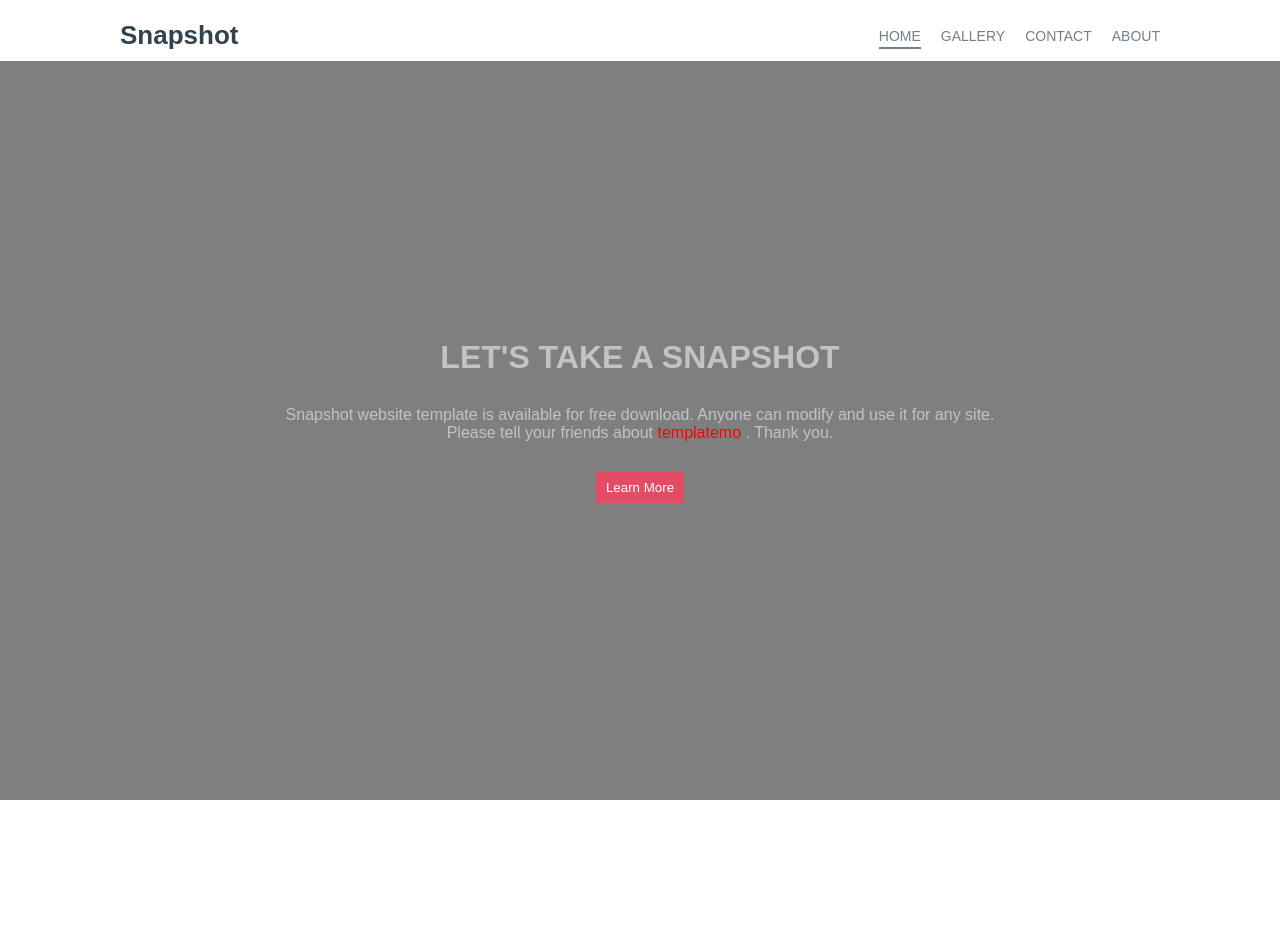
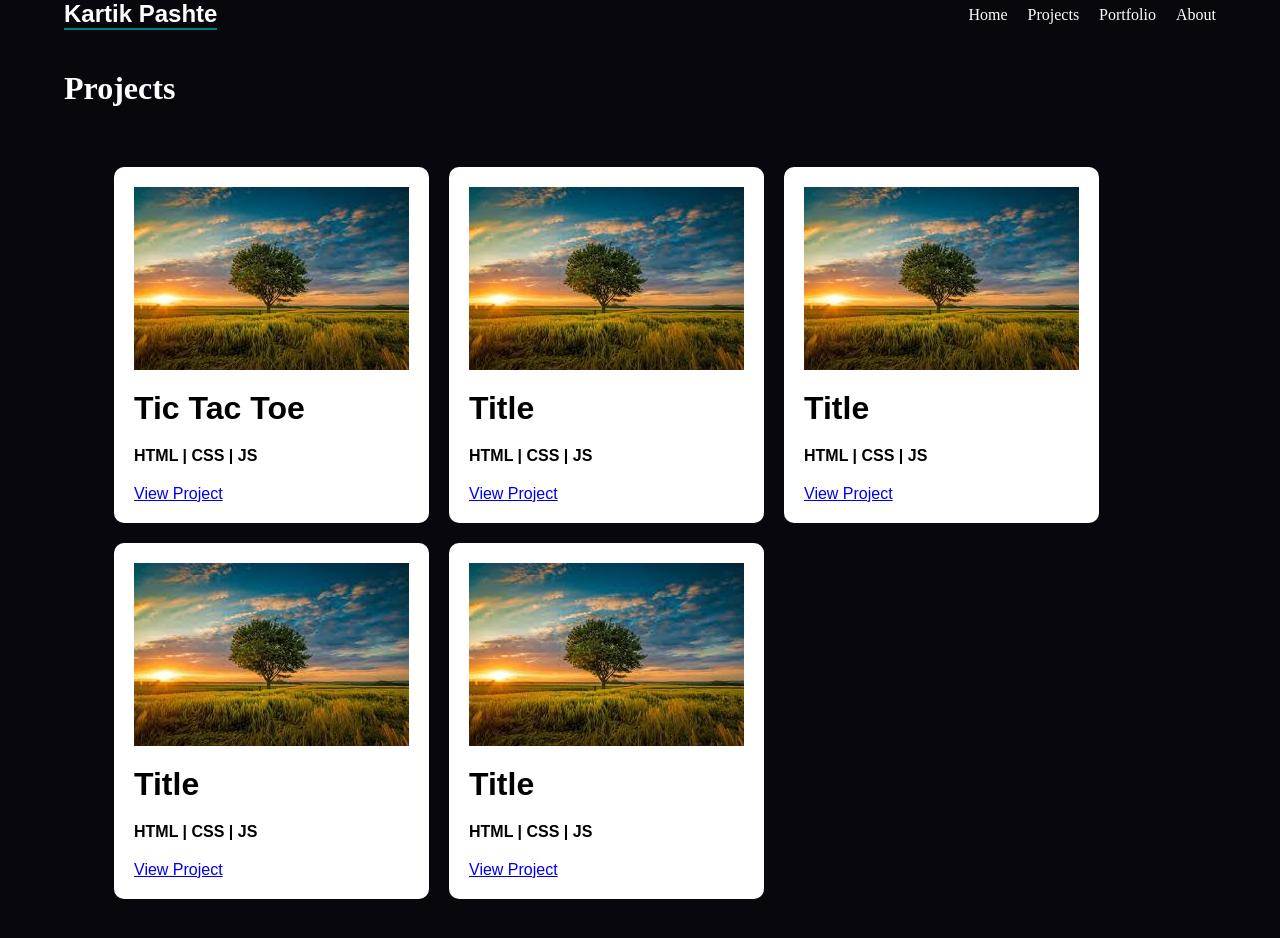
Before and after one commit to kartikpashte/project, a plain HTML site: page index.html in a window 1280 px wide. Before the commit the page ends 800 px from the top, so only its background shows below. Drawn offline with Linux system fonts and the light colour scheme.

Commit message:
code posted

```diff
--- a/index.html
+++ b/index.html
@@ -2,115 +2,149 @@
 <html lang="en">
 <head>
     <meta charset="UTF-8">
-    <meta name="viewport" content="width=\, initial-scale=1.0">
-    <title></title>
+    <meta name="viewport" content="width=device-width, initial-scale=1.0">
+    <title>projects</title>
     <style>
+        *{
+            margin: 0;padding: 0;
+        }
+        body{
+            display: flex;
+            align-items: center;
+            justify-content: start;
+            flex-direction: column;
+            height: 100vh;
+            background-color: #07070d;
+            color: white;
+        }
 
-        *{
-            margin: 0;
-            padding: 0;
-        }
+
         header{
-            background-image: linear-gradient(rgba(0,0,0,0.5),rgba(0,0,0,0.5)), url("../Images_logo/nature.jpg");
-            width: 100%;
+            display: flex;
+            align-items: center;
+            justify-content: start;
             height: 100%;
-            background-repeat: no-repeat;
-            background-size: cover;
+            width: 90vw;
+            margin: 0 auto;
+            flex-direction: column;
+            gap: 40px;
 
         }
 
-        body{
-            height: 100vh;
-        }
-        .logo{
-    font-family: 'Source Sans Pro', sans-serif;
-    font-style: normal;
-    font-weight: 700;
-    margin-left: 100px;
-    font-size: 26px;
-        }
-
         nav{
-            background-color: white;
-            padding: 10px 20px;
-            padding-top:20px ;
+            margin: 0 auto;
+            width: 100%;
             display: flex;
             align-items: center;
             justify-content: space-between;
+        }
 
-        }
         ul{
-            list-style-type: none;
             display: flex;
             align-items: center;
             justify-content: center;
             gap: 20px;
-        }
-        ul li a {
-
-        text-decoration: none;
-        }
-        .links{
-            margin-right: 100px;
-        }
-        ul li a span{
-            font-weight: thin;
-            color: #304352ad;
-            text-transform: uppercase;
-            font-family: 'Source Sans Pro', sans-serif;
-            font-size: 14px;
+            list-style-type: none;
         }
 
-        .active,span:hover{
-            border-bottom: 2px solid #304352ad;
-            padding-bottom: 3px;
-        }
-        #span{
-            color: red;
+        ul li a{
+            color: white;
+            text-decoration: none;
         }
 
-        main{
+
+        .logo h1{
+            color: white;
+            font-family: Arial, Helvetica, sans-serif;
+            border-bottom: 2px solid teal;
+
+        }
+
+        .container{
             width: 100%;
-            height: 90%;
+            height: 100%;
+            display: flex;
+            align-items: start;
+            justify-content: start ;
+            flex-direction: column;
+            gap: 10px;
+        }
+
+
+
+        .row{
             display: flex;
             align-items: center;
-            justify-content: center;
+            justify-content: start;
+            flex-wrap: wrap;
+            gap: 20px;
+            padding: 50px;
+        }
+
+        .card{
+            background-color:   white;
+            padding: 20px;
+            color: #000;
+            border-radius: 10px;
+            font-family: Arial, Helvetica, sans-serif;
+            display: flex;
+            align-items: start;
+            justify-content: start;
+            gap: 20px;
             flex-direction: column;
-            gap: 30px;
-            text-align: center;
-            font-family: 'Source Sans Pro', sans-serif;
 
-            color: rgba(255, 255, 255, 0.534);
-        }
-        button{
-            font-family: 'Source Sans Pro', sans-serif;
-
-            background-color: #e44c65;
-            padding: 8px 10px;
-            color: white;
-            border: none;
         }
     </style>
 </head>
 <body>
     <header>
         <nav>
-            <h1 class="logo" style="color: #304352;">Snapshot</h1>
-        <div class="links">
-            <ul>
-                <li><a href=""><span class="active">Home</span></a></li>
-                <li><a href=""><span>Gallery</span></a></li>
-                <li><a href=""><span>Contact</span></a></li>
-                <li><a href=""><span>About</span></a></li>
-            </ul>
+            <div class="logo">
+                <h1>Kartik Pashte</h1>
+            </div>
+                <ul>
+                    <li><a href="">Home</a></li>
+                    <li><a href="">Projects</a></li>
+                    <li><a href="./portfolio.html">Portfolio</a></li>
+                    <li><a href="">About</a></li>
+                </ul>
+        </nav>
+        <div class="container">
+            <h1 class="title">Projects</h1>
+            <div class="row">
+
+                <div class="card">
+                    <img src="./images/image 1.jpeg" alt="">
+                    <h1>Tic Tac Toe</h1>
+                    <h4>HTML | CSS | JS</h4>
+                    <a href="./Tic_tac-toe.html-">View Project</a>
+                </div>
+                <div class="card">
+                    <img src="./images/image 1.jpeg" alt="">
+                    <h1>Title</h1>
+                    <h4>HTML | CSS | JS</h4>
+                    <a href="/">View Project</a>
+                </div>
+                <div class="card">
+                    <img src="./images/image 1.jpeg" alt="">
+                    <h1>Title</h1>
+                    <h4>HTML | CSS | JS</h4>
+                    <a href="/">View Project</a>
+                </div>
+                <div class="card">
+                    <img src="./images/image 1.jpeg" alt="">
+                    <h1>Title</h1>
+                    <h4>HTML | CSS | JS</h4>
+                    <a href="/">View Project</a>
+                </div>
+                <div class="card">
+                    <img src="./images/image 1.jpeg" alt="">
+                    <h1>Title</h1>
+                    <h4>HTML | CSS | JS</h4>
+                    <a href="/">View Project</a>
+                </div>
+            </div>
         </div>
-    </nav>
-    <main>
-        <h1>LET'S TAKE A SNAPSHOT</h1>
-        <p>Snapshot website template is available for free download. Anyone can modify and use it for any site. <br> Please tell your friends about <span id="span">templatemo</span> . Thank you.</p>
-        <button>Learn More</button>
-    </main>
-
     </header>
 </body>
 </html>
```
Also changed, not shown: Tic_tac-toe.html (added, +209 -0 lines), firstweb.html (+108 -8 lines).
